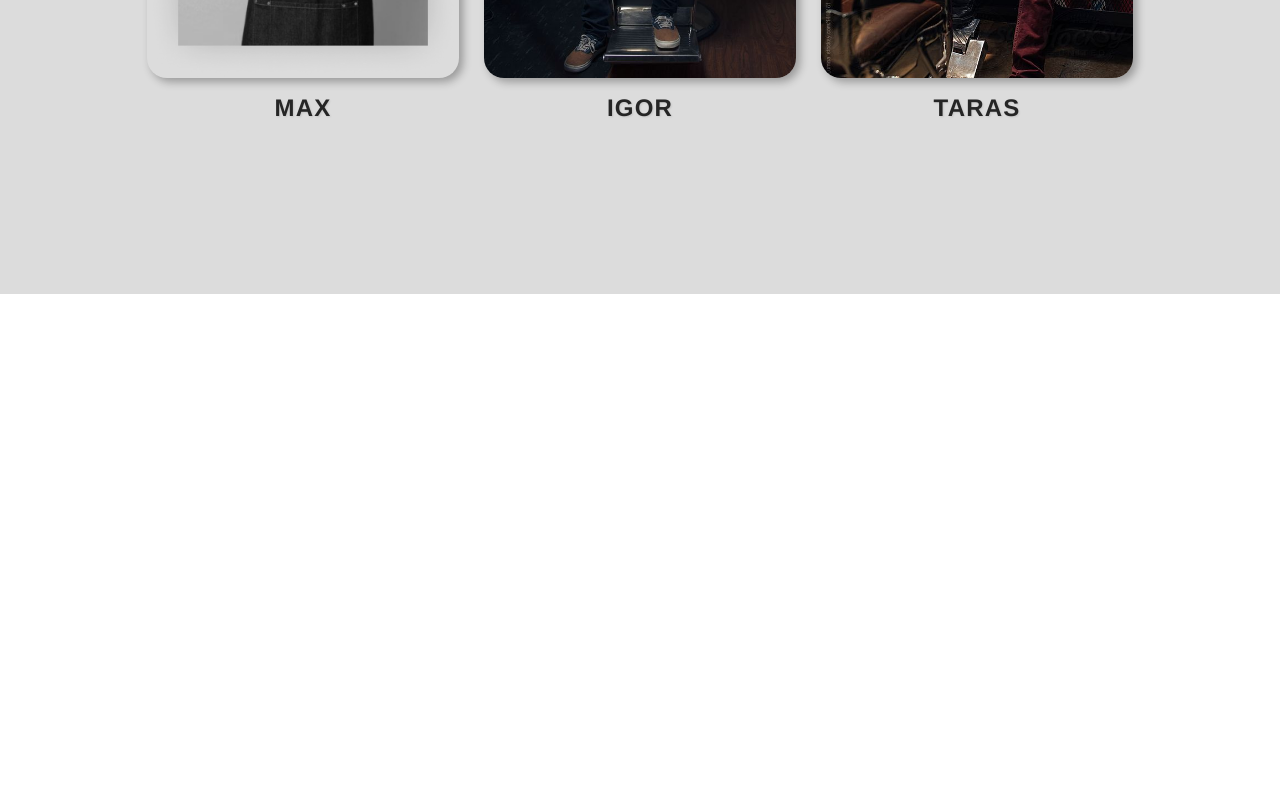
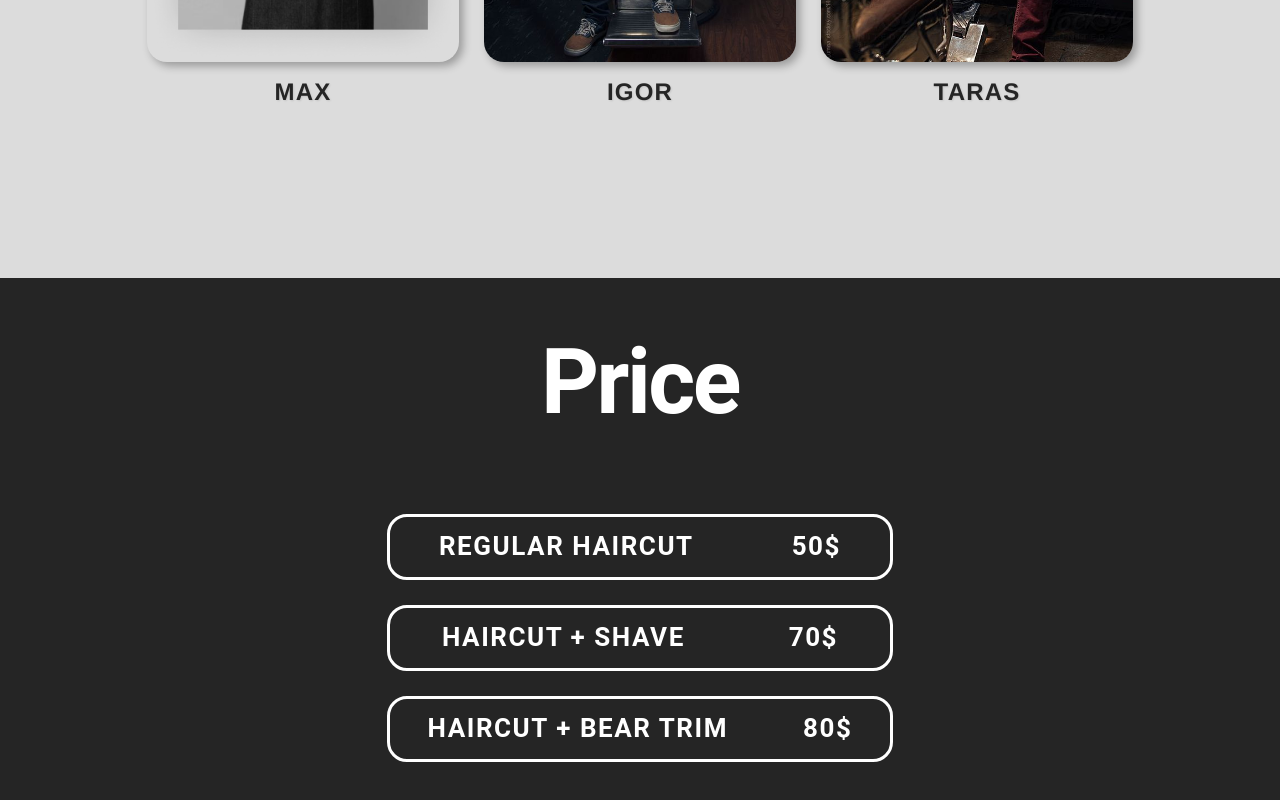
Before and after one commit to Yuraro/barbershop, a React (Create React App) app: page / in a window 1280 px wide. Shown: the part 1924-2724 px from the top of the page. Before the commit the page ends 2218 px from the top, so only its background shows below. Built offline with nearby package versions, Linux system fonts and the light colour scheme.

Commit message:
Price
+ small bugs fixes

```diff
--- a/src/Components/Barbers/Barbers.css
+++ b/src/Components/Barbers/Barbers.css
@@ -72,6 +72,7 @@
     flex-shrink: 0;
     position: absolute;
     margin-top: 330px;
+    cursor: pointer;
 }
 
 @media screen and (min-width: 768px) {
--- a/src/Components/Barbers/Barbers.jsx
+++ b/src/Components/Barbers/Barbers.jsx
@@ -46,7 +46,7 @@ export const Barbers = () => {
 
 
     return (
-        <div className='barbers'>
+        <div className='barbers' id="barbers">
             <div className='barbers-wrap'>
                 <h1 className='barbers-title'>BARBERS</h1>
                 <div className='barbers-wrap-img'>
@@ -55,7 +55,6 @@ export const Barbers = () => {
                             <img key={barber.id} src={barber.img} alt={barber.name} className={`barbers-img ${animationState}`} />
                             <p className='barbers-name'>{barber.name}</p>
                         </div>
-
                 ))}
                 </div>
             </div>
--- a/src/Components/Hero/Hero.css
+++ b/src/Components/Hero/Hero.css
@@ -72,6 +72,7 @@
     font-weight: 700;
     line-height: 100%;
     letter-spacing: -1.9px;
+    cursor: pointer;
 }
 
 .hero-content-btn span {
--- a/src/Components/Hero/Hero.jsx
+++ b/src/Components/Hero/Hero.jsx
@@ -1,12 +1,15 @@
 import React from 'react'
 import './Hero.css'
+import { Link } from 'react-router-dom'
 
 export const Hero = () => {
   return (
     <div className="hero" aria-label="Barbershop">
       <div className='hero-content'>
         <div><h1 className='hero-content-title'>BEST <span>HAIRCUT</span> AND SHAVE</h1></div>
+        <Link to='/appointment'>
         <div><button className='hero-content-btn'><span>+</span>Appointment</button></div>
+        </Link>
       </div>
     </div>
   )
--- a/src/Components/Hours/Hours.jsx
+++ b/src/Components/Hours/Hours.jsx
@@ -4,21 +4,21 @@ import './Hours.css'
 export const Hours = () => {
   return (
     <div className='hours'>
-          <ul className='hours-tab'>
+          <div className='hours-tab'>
           <h1 className='hours-title'>HOURS</h1>
-              <li className='hours-tab-item'>
+              <div className='hours-tab-item'>
                   <p>MON - THU</p>
                   <p>08:00 AM - 19:30 PM</p>
-              </li>
-              <li className='hours-tab-item'>
+              </div>
+              <div className='hours-tab-item'>
                   <p>FRI - SAT</p>
                   <p>08:00 AM - 21:00 PM</p>
-              </li>
-              <li className='hours-tab-item'>
+              </div>
+              <div className='hours-tab-item'>
                   <p>SUN</p>
                   <p>CLOSE</p>
-              </li>
-          </ul>
+              </div>
+          </div>
     </div>
   )
 }
--- a/src/Components/Navbar/Navbar.jsx
+++ b/src/Components/Navbar/Navbar.jsx
@@ -18,10 +18,10 @@ export const Navbar = () => {
 
             <div className={`nav-links ${isOpen ? "open" : ""}`}>
                 <img src={closeButton} alt="Close" className="close-button" onClick={() => setIsOpen(false)} />
-                <Link to="/" className='nav-item'>Home</Link>
-                <Link to="/appointment" className='nav-item'>Appointment</Link>
-                <a href="#barbers" className='nav-item'>Barbers</a>
-                <a href="#price" className='nav-item'>Price</a>
+                <Link to="/" className='nav-item' onClick={() => setIsOpen(false)}>Home</Link>
+                <Link to="/appointment" className='nav-item' onClick={() => setIsOpen(false)}>Appointment</Link>
+                <a href="#barbers" className='nav-item' onClick={() => setIsOpen(false)}>Barbers</a>
+                <a href="#price" className='nav-item' onClick={() => setIsOpen(false)}>Price</a>
             </div>
             <button className='button-contact'>Contact</button>
         </div>
--- /dev/null
+++ b/src/Components/Price/Price.css
@@ -0,0 +1,91 @@
+.price {
+    display: flex;
+    flex-direction: column;
+    justify-content: center;
+    align-items: center;
+    width: 100%;
+    height: 100%;
+    flex-shrink: 0;
+    background: var(--first-color);
+}
+
+.price-title {
+    color: var(--fourth-color);
+    font-family: Roboto;
+    font-size: 50px;
+    font-style: normal;
+    font-weight: 700;
+    line-height: 100%;
+    letter-spacing: -2.5px;
+}
+
+.price-tab {
+    display: flex;
+    justify-content: center;
+    align-items: center;
+    flex-direction: column;
+    text-decoration: none;
+    gap: 15px;
+    margin-bottom: 70px;
+}
+
+.price-tab-item {
+    display: flex;
+    justify-content: space-around;
+    width: 336px;
+    height: 36px;
+    flex-shrink: 0;
+    border: 3px solid var(--fourth-color);
+    border-radius: 20px;
+
+    color: var(--fourth-color);
+    font-family: Roboto;
+    font-size: 15px;
+    font-style: normal;
+    font-weight: 700;
+    line-height: 100%;
+    letter-spacing: 1.55px;
+}
+
+.price-tab-item p {
+    display: flex;
+    align-items: center;
+    justify-content: center;
+    text-align: center;
+    padding: 10px;
+    margin: 0;
+}
+
+@media screen and (min-width: 768px) {
+    .price-title {
+        font-size: 70px;
+    }
+
+    .price-tab-item {
+        width: 350px;
+        height: 45px;
+    }
+
+    .price-tab-item p {
+        font-size: 17px;
+    }
+}
+
+@media screen and (min-width: 1200px) {
+    .price-tab {
+        gap: 25px;
+    }
+
+    .price-title {
+        font-size: 90px;
+    }
+
+    .price-tab-item {
+        width: 500px;
+        height: 60px;
+    }
+
+    .price-tab-item p {
+        font-size: 26px;
+    }
+}
--- /dev/null
+++ b/src/Components/Price/Price.jsx
@@ -0,0 +1,24 @@
+import React from 'react'
+import './Price.css'
+
+export const Price = () => {
+  return (
+    <div className='price' id="price">
+          <div className='price-tab'>
+          <h1 className='price-title'>Price</h1>
+              <div className='price-tab-item'>
+                  <p>REGULAR HAIRCUT</p>
+                  <p>50$</p>
+              </div>
+              <div className='price-tab-item'>
+                  <p>HAIRCUT + SHAVE</p>
+                  <p>70$</p>
+              </div>
+              <div className='price-tab-item'>
+                  <p>HAIRCUT + BEAR  TRIM</p>
+                  <p>80$</p>
+              </div>
+          </div>
+    </div>
+  )
+}
--- a/src/Pages/Home/Home.jsx
+++ b/src/Pages/Home/Home.jsx
@@ -3,13 +3,15 @@ import './Home.css'
 import { Hero } from '../../Components/Hero/Hero'
 import { Hours } from '../../Components/Hours/Hours'
 import { Barbers } from '../../Components/Barbers/Barbers'
+import { Price } from '../../Components/Price/Price'
 
 export const Home = () => {
   return (
     <div className='home-container'>
       <Hero />
       <Hours />
-      <Barbers/>
+      <Barbers />
+      <Price/>
     </div>
   )
 }
--- a/src/index.css
+++ b/src/index.css
@@ -22,3 +22,11 @@ code {
   --fourth-color: #FFFFFF;
   /* Білий */
 }
+
+html {
+  scroll-behavior: smooth;
+}
+
+a[href*="#"] {
+  scroll-behavior: smooth;
+}
```
